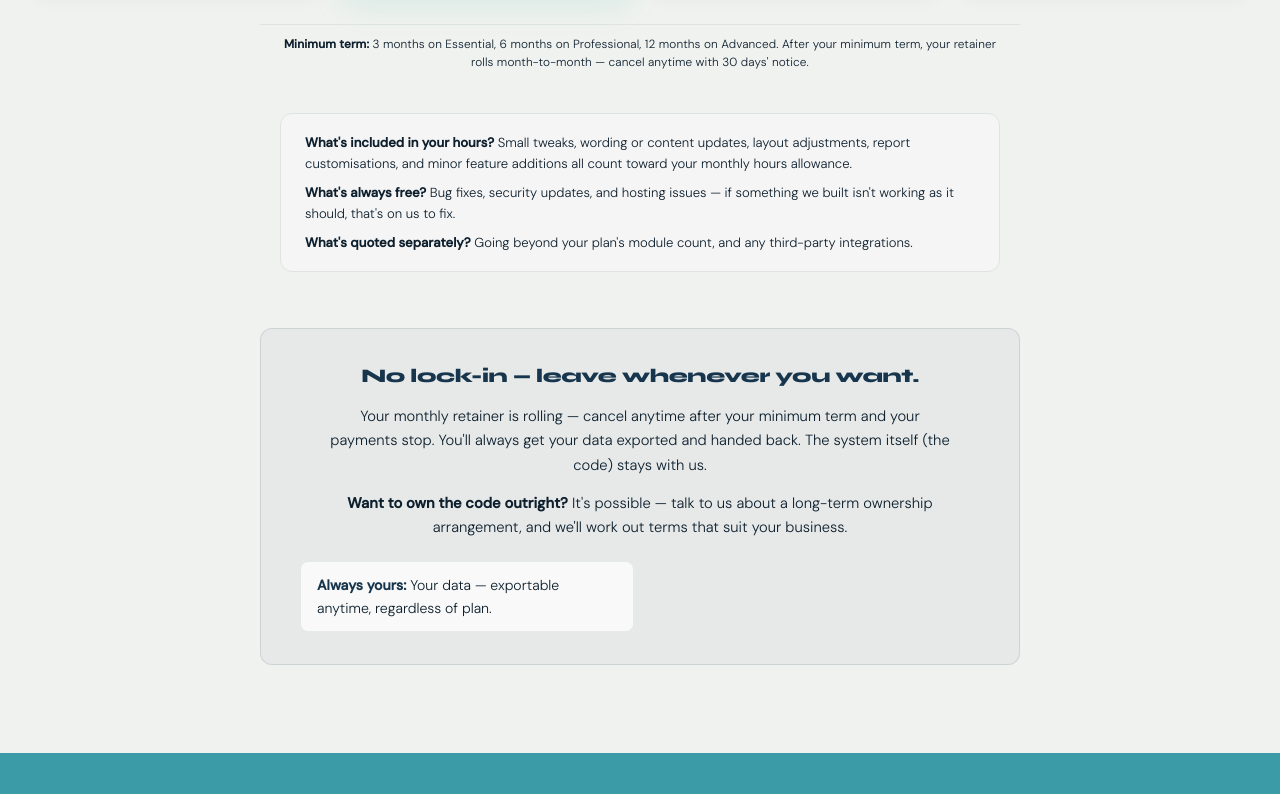
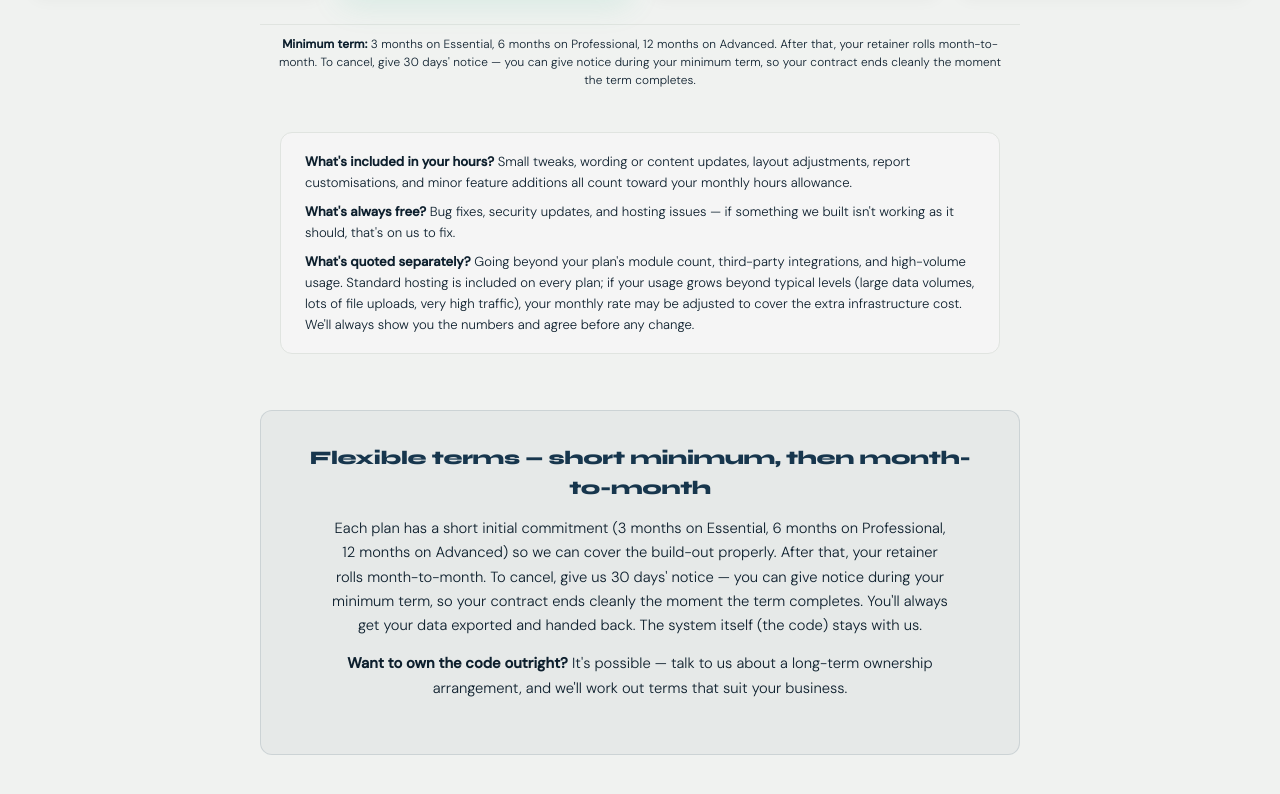
Before and after one commit to ProjektNash/Website, a React (Vite) app: page /pricing in a window 1280 px wide. Shown: the part 1485-2279 px from the top of the page. Built offline with nearby package versions, Linux system fonts and the light colour scheme.

Commit message:
Update: ...

```diff
--- a/src/components/Pricing.jsx
+++ b/src/components/Pricing.jsx
@@ -191,26 +191,23 @@ export default function Pricing() {
         </div>
 
         <div className={styles.termNote}>
-          <strong>Minimum term:</strong> 3 months on Essential, 6 months on Professional, 12 months on Advanced. After your minimum term, your retainer rolls month-to-month — cancel anytime with 30 days' notice.
+          <strong>Minimum term:</strong> 3 months on Essential, 6 months on Professional, 12 months on Advanced. After that, your retainer rolls month-to-month. To cancel, give 30 days' notice — you can give notice during your minimum term, so your contract ends cleanly the moment the term completes.
         </div>
 
         <div className={styles.hoursNote}>
           <p><strong>What's included in your hours?</strong> Small tweaks, wording or content updates, layout adjustments, report customisations, and minor feature additions all count toward your monthly hours allowance.</p>
           <p><strong>What's always free?</strong> Bug fixes, security updates, and hosting issues — if something we built isn't working as it should, that's on us to fix.</p>
-          <p><strong>What's quoted separately?</strong> Going beyond your plan's module count, and any third-party integrations.</p>
+          <p><strong>What's quoted separately?</strong> Going beyond your plan's module count, third-party integrations, and high-volume usage. Standard hosting is included on every plan; if your usage grows beyond typical levels (large data volumes, lots of file uploads, very high traffic), your monthly rate may be adjusted to cover the extra infrastructure cost. We'll always show you the numbers and agree before any change.</p>
         </div>
 
         <div className={styles.exitOptions}>
-          <h3 className={styles.exitOptionsHeading}>No lock-in — leave whenever you want.</h3>
+          <h3 className={styles.exitOptionsHeading}>Flexible terms — short minimum, then month-to-month</h3>
           <p className={styles.exitOptionsIntro}>
-            Your monthly retainer is rolling — cancel anytime after your minimum term and your payments stop. You'll always get your data exported and handed back. The system itself (the code) stays with us.
+            Each plan has a short initial commitment (3 months on Essential, 6 months on Professional, 12 months on Advanced) so we can cover the build-out properly. After that, your retainer rolls month-to-month. To cancel, give us 30 days' notice — you can give notice during your minimum term, so your contract ends cleanly the moment the term completes. You'll always get your data exported and handed back. The system itself (the code) stays with us.
           </p>
           <p className={styles.exitOptionsIntro}>
             <strong>Want to own the code outright?</strong> It's possible — talk to us about a long-term ownership arrangement, and we'll work out terms that suit your business.
           </p>
-          <div className={styles.exitOptionsList}>
-            <p><strong>Always yours:</strong> Your data — exportable anytime, regardless of plan.</p>
-          </div>
         </div>
 
       </section>
```
Also changed, not shown: .claude/settings.local.json (added).
